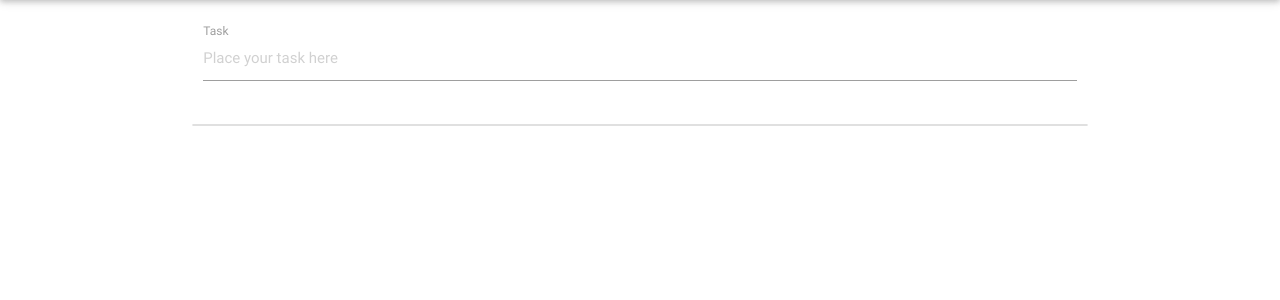
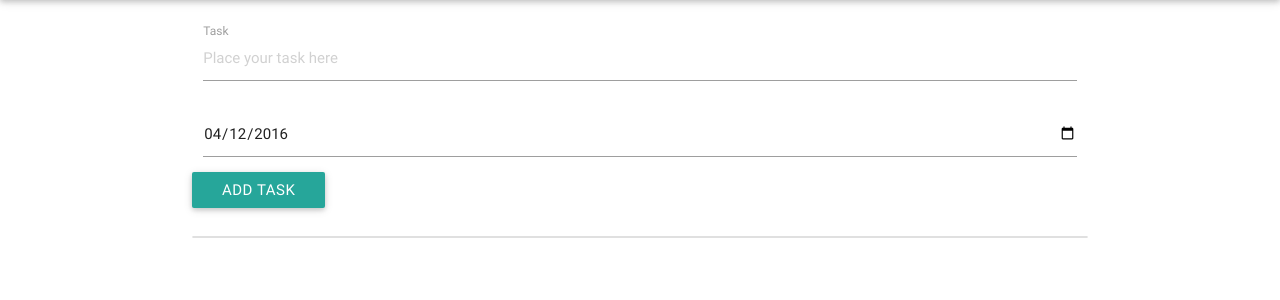
Before and after one commit to maratkanov-a/tp_lab_test, a Django app: page / in a window 1280 px wide. Shown: the part 64-364 px from the top of the page. Run offline with Django 3.2, Linux system fonts and the light colour scheme; data that the repository does not hold is empty; parts of the project's set-up code (start-up, migrations or seed data) failed here and were passed over; some libraries are stand-ins or nearby versions.

Commit message:
fixed input fields, also added sorting, added cross for deletion

```diff
--- /dev/null
+++ b/requirements.txt
@@ -0,0 +1,2 @@
+django==1.8.4
+django-allauth==0.25.2
--- a/templates/base.html
+++ b/templates/base.html
@@ -8,6 +8,7 @@
     <link rel="stylesheet" href="{% static 'css/materialize.min.css' %}">
     <link rel="stylesheet" href="{% static 'css/mine.css' %}">
     <link href="https://fonts.googleapis.com/icon?family=Material+Icons" rel="stylesheet">
+    <link rel="stylesheet" href="https://maxcdn.bootstrapcdn.com/font-awesome/4.5.0/css/font-awesome.min.css"/>
 
 </head>
 <body>
--- a/templates/todo_list/task_list.html
+++ b/templates/todo_list/task_list.html
@@ -5,13 +5,19 @@
 {% block content %}
     <div  class="row margin-content">
         <div class="col s12">
+
             <form method="POST" class="js-add-task">
                 {% csrf_token %}
                 <div class="input-field col s12">
                   <input placeholder="Place your task here" id="task" data-url="{% url 'task-create-page'%}" type="text" class="validate">
                   <label for="task">Task</label>
                 </div>
+                <div class="input-field col s12">
+                  <input id="deadline" type="date" class="validate" value="{{ now|nex_day_time|date:"Y-m-d" }}">
+                </div>
+                <button class="waves-effect waves-light btn" type="submit">Add Task</button>
             </form>
+
         </div>
     </div>
     <div class="row" id="content_update">
@@ -21,39 +27,44 @@
                     {% if task.is_completed %}
                         <li class="collection-item">
                             <p class="left">
-                                  <input type="checkbox" id="task-already-closed" class="js-task-closed" data-url="{% url 'task-update-completion-page' pk=task.id %}"
+                                  <input type="checkbox" id="task-already-closed-{{ task.id }}" class="js-task-closed" data-url="{% url 'task-update-completion-page' pk=task.id %}"
                                    data-flag="{{ task.is_completed|opp }}" checked="checked"/>
-                                  <label for="task-already-closed"></label>
+                                  <label for="task-already-closed-{{ task.id }}"></label>
                             </p>
                             <p class="left li__p__margin completed">
                                 {{ task.description }}
                             </p>
                             <input disabled data-url="{% url 'task-update-deadline-page' pk=task.id %}" type="date"
                                    class="datepicker js-update-deadline li__input__small li__input__margin__top" value="{{ task.deadline|date:"Y-m-d" }}">
-                            <a class="btn-floating btn-large waves-effect waves-light red right js-task-delete" data-url="{% url 'task-delete-page' pk=task.id %}"><i class="material-icons">not_interested</i></a>
+                            <a class="right js-task-delete li__a_delete__margin" data-url="{% url 'task-delete-page' pk=task.id %}"><i class="fa fa-times fa-2x"></i></a>
                         </li>
                     {% elif task.deadline|fix_time > now %}
                             <li class="collection-item">
                                 <p class="left">
-                                  <input type="checkbox" id="task-closed" class="js-task-closed" data-url="{% url 'task-update-completion-page' pk=task.id %}"
+                                  <input type="checkbox" id="task-closed-{{ task.id }}" class="js-task-closed" data-url="{% url 'task-update-completion-page' pk=task.id %}"
                                    data-flag="{{ task.is_completed|opp }}"/>
-                                  <label for="task-closed"></label>
+                                  <label for="task-closed-{{ task.id }}"></label>
                                 </p>
                                 <p class="left li__p__margin">
                                     {{ task.description }}
                                 </p>
                                 <input data-url="{% url 'task-update-deadline-page' pk=task.id %}" type="date"
                                        class="datepicker js-update-deadline li__input__small li__input__margin__top" value="{{ task.deadline|date:"Y-m-d" }}">
-                                <a class="btn-floating btn-large waves-effect waves-light red right js-task-delete" data-url="{% url 'task-delete-page' pk=task.id %}"><i class="material-icons">not_interested</i></a>
+                                <a class="right js-task-delete li__a_delete__margin" data-url="{% url 'task-delete-page' pk=task.id %}"><i class="fa fa-times fa-2x"></i></a>
                             </li>
                     {% else %}
                         <li class="collection-item red-text">
+                            <p class="left">
+                                  <input type="checkbox" id="task-closed-{{ task.id }}" class="js-task-closed" data-url="{% url 'task-update-completion-page' pk=task.id %}"
+                                   data-flag="{{ task.is_completed|opp }}"/>
+                                  <label for="task-closed-{{ task.id }}"></label>
+                            </p>
                             <p class="left li__p__margin">
                                 {{ task.description }}
                             </p>
                             <input data-url="{% url 'task-update-deadline-page' pk=task.id %}" type="date"
                                    class="datepicker js-update-deadline li__input__small li__input__margin__top" value="{{ task.deadline|date:"Y-m-d" }}">
-                            <a class="btn-floating btn-large waves-effect waves-light red right js-task-delete" data-url="{% url 'task-delete-page' pk=task.id %}"><i class="material-icons">not_interested</i></a>
+                            <a class="right js-task-delete li__a_delete__margin" data-url="{% url 'task-delete-page' pk=task.id %}"><i class="fa fa-times fa-2x"></i></a>
                         </li>
                     {% endif %}
                 {% endfor %}
--- a/todo_list/forms.py
+++ b/todo_list/forms.py
@@ -5,7 +5,7 @@ from todo_list.models import *
 class CreateTaskForm(forms.ModelForm):
     class Meta:
         model = Task
-        fields = ['description']
+        fields = ['description', 'deadline']
 
 
 class UpdateTaskDeadlineForm(forms.ModelForm):
--- /dev/null
+++ b/todo_list/managers.py
@@ -0,0 +1,6 @@
+from django.db import models
+
+
+class TaskManager(models.Manager):
+    def new(self):
+        return self.order_by('deadline')
--- a/todo_list/models.py
+++ b/todo_list/models.py
@@ -1,6 +1,7 @@
 import datetime
 from django.contrib.auth.models import User
 from django.db import models
+from todo_list.managers import TaskManager
 
 
 class Task(models.Model):
@@ -9,3 +10,5 @@ class Task(models.Model):
     is_completed = models.BooleanField(default=False)
     is_overdue = models.BooleanField(default=False)
     which_user = models.ForeignKey(User)
+
+    object = TaskManager()
--- a/todo_list/static/css/mine.css
+++ b/todo_list/static/css/mine.css
@@ -19,6 +19,10 @@
     margin-top: 5px !important;
 }
 
-.li__p__margin {
+.li__p__margin, .li__a_delete__margin {
     margin: 15px 20px 0 20px !important;
 }
+
+a {
+    color: black;
+}
--- a/todo_list/static/js/mine.js
+++ b/todo_list/static/js/mine.js
@@ -2,7 +2,10 @@ $('.js-add-task').on('submit', function(e) {
      e.preventDefault();
     var new_this = $(this);
     $.post(new_this.find('#task').data('url'),
-        { description: new_this.find('#task').val() },
+        {
+            description: new_this.find('#task').val(),
+            deadline: new_this.find('#deadline').val()
+        },
         function(){
             $('html').load('/')
         }
--- a/todo_list/templatetags/not_bool.py
+++ b/todo_list/templatetags/not_bool.py
@@ -1,3 +1,4 @@
+import datetime
 from django import template
 
 register = template.Library()
@@ -11,3 +12,8 @@ def opp(value):
 @register.filter(name='fix_time')
 def fix_time(time):
     return time.replace(tzinfo=None)
+
+
+@register.filter(name='nex_day_time')
+def nex_day_time(time):
+    return datetime.datetime.utcnow() + datetime.timedelta(days=1)
--- a/todo_list/views.py
+++ b/todo_list/views.py
@@ -6,7 +6,7 @@ from forms import *
 
 
 class ListTasks(ListView):
-    model = Task
+    queryset = Task.object.new()
 
     def get_context_data(self, **kwargs):
         data = super(ListTasks, self).get_context_data(**kwargs)
```
